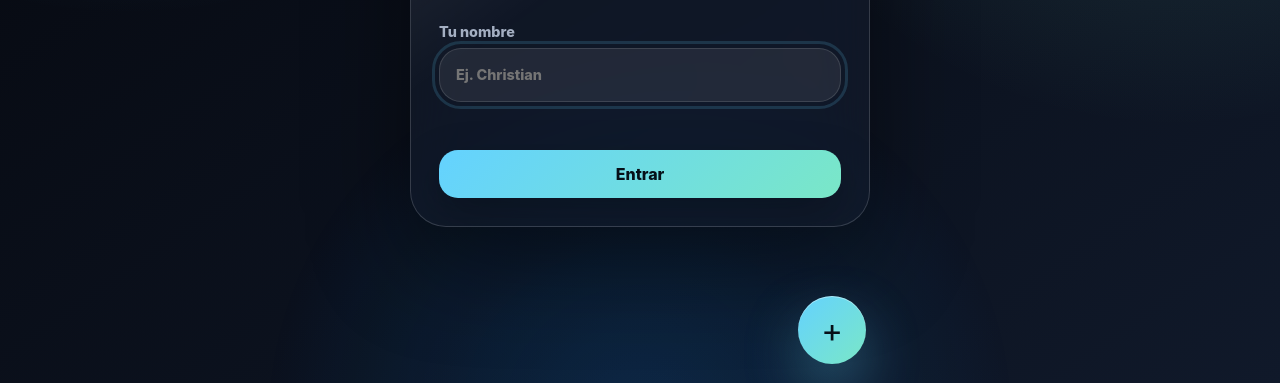
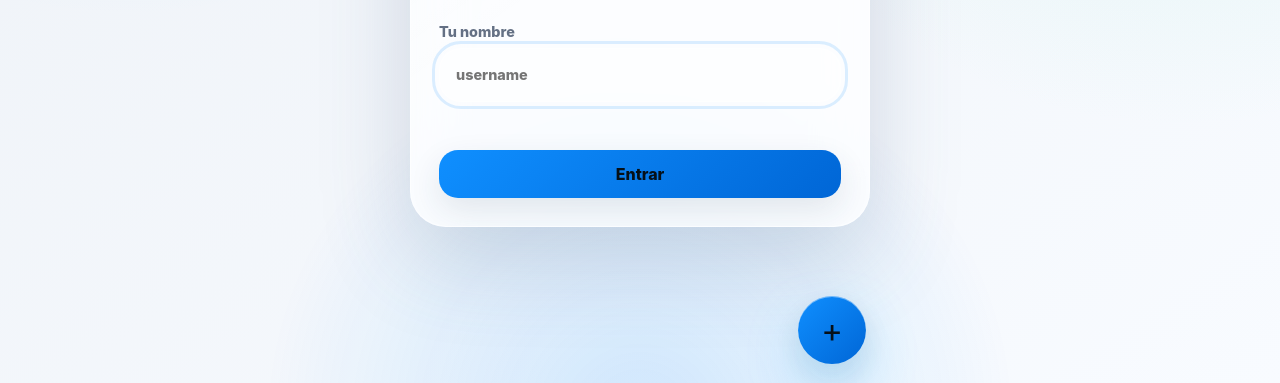
Before and after one commit to ChristianFX2/App, a plain HTML site: page index.html in a window 1280 px wide. Shown: the part 417-800 px from the top of the page. Drawn offline with Linux system fonts and the light colour scheme.

Commit message:
username in login

```diff
--- a/index.html
+++ b/index.html
@@ -24,7 +24,7 @@
       <form class="welcome-form" id="welcomeForm">
         <label>
           <span>Tu nombre</span>
-          <input type="text" id="usernameInput" name="usernameInput" placeholder="Ej. Christian" autocomplete="name">
+          <input type="text" id="usernameInput" name="usernameInput" placeholder="username" autocomplete="name">
         </label>
         <p class="form-error" id="usernameError" role="alert"></p>
         <button class="primary-button" type="submit" id="welcomeSubmit">Entrar</button>
--- a/script.js
+++ b/script.js
@@ -1720,7 +1720,7 @@ function clearAllStoredData() {
 }
 
 function applySavedTheme() {
-  const savedTheme = localStorage.getItem(THEME_KEY) || "dark";
+  const savedTheme = localStorage.getItem(THEME_KEY) || "light";
   setTheme(savedTheme);
 }
 
```
